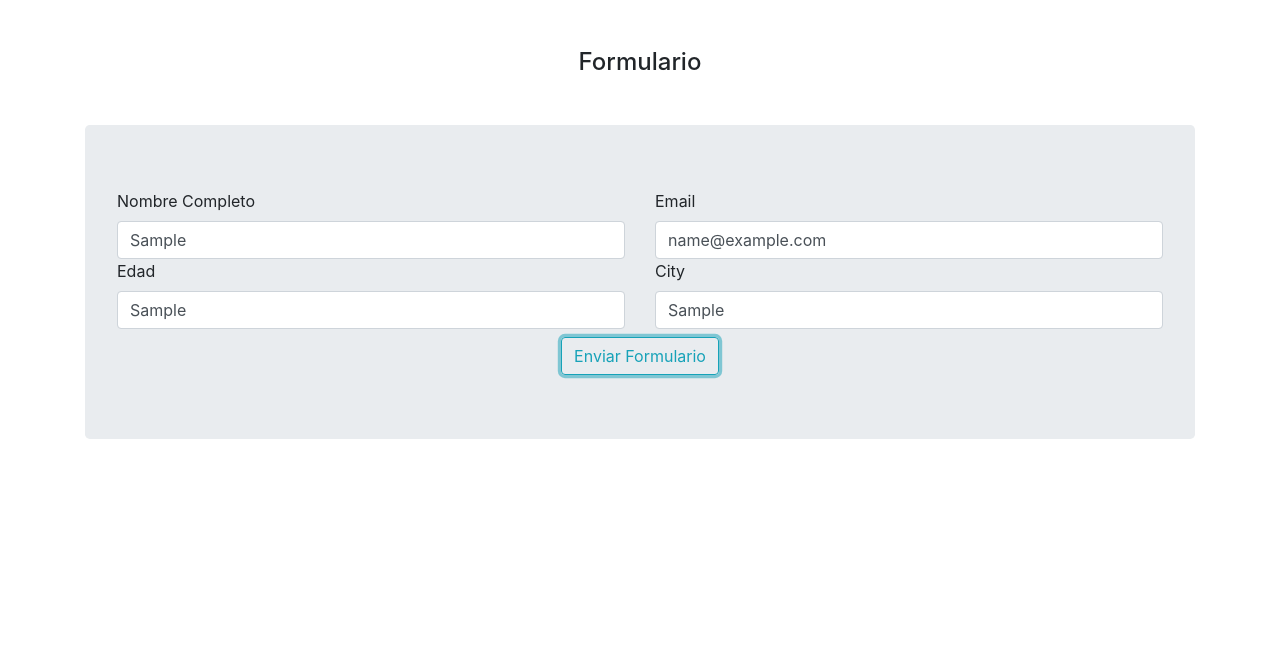
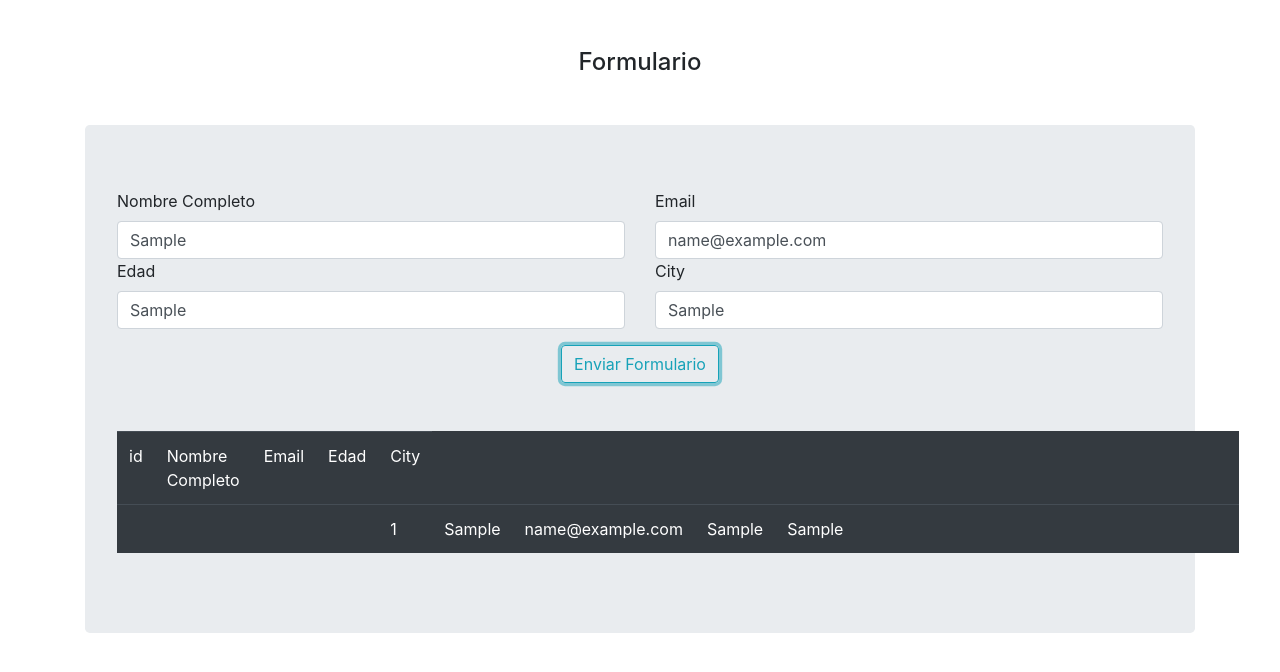
Before and after one commit to SandovalJr/javaScript-practices, a plain HTML site: page crud-basic/index.html in a window 1280 px wide. Both pictures are taken after typing "Sample", "name@example.com", "Sample", "Sample" into the empty fields and a click on the button "Enviar Formulario". Drawn offline with nearby package versions, Linux system fonts and the light colour scheme.

Commit message:
ya imprime los resultados

```diff
--- a/crud-basic/crud.js
+++ b/crud-basic/crud.js
@@ -1,4 +1,5 @@
 let arraydata = [];
+let contadordatatable = 0;
 
 function senddata() {
   // console.log('funciona');
@@ -18,5 +19,34 @@ function senddata() {
   };
 
   arraydata.push(jsondata);
-//   console.log(arraydata);
+  // console.log(arraydata);
+
+  datatable();
 }
+
+function datatable() {
+  for (let i = contadordatatable; i < arraydata.length; i++) {
+    // console.log(`for contador ${i}`);
+    let filaActual = document.getElementById("tblDatos").insertRow(i);
+
+    for (let j = 0; j < 5; j++) {
+      var city = filaActual.insertCell(j);
+      var edad = filaActual.insertCell(j);
+      var email = filaActual.insertCell(j);
+      var name = filaActual.insertCell(j);
+      var id = filaActual.insertCell(j);
+    }
+
+    id.innerHTML = arraydata[i].id;
+    name.innerHTML = arraydata[i].name;
+    email.innerHTML = arraydata[i].email;
+    edad.innerHTML = arraydata[i].edad;
+    city.innerHTML = arraydata[i].city;
+  }
+
+  contadordatatable++;
+}
+
+function eliminar(id) {
+  arraydata.splice(id, 1);
+}
--- a/crud-basic/index.html
+++ b/crud-basic/index.html
@@ -47,10 +47,29 @@
               <input type="text" class="form-control" id="city" />
             </div>
           </div>
-          <div class="centrar">
+          <div class="centrar mt-2">
             <button class="mt-2 btn btn-outline-info">Enviar Formulario</button>
           </div>
         </form>
+
+
+<table  class="table table-dark table-hover mt-5">
+  <thead>
+    <tr>
+      <td>id</td>
+      <td>Nombre Completo</td>
+      <td>Email</td>
+      <td>Edad</td>
+      <td>City</td>
+    </tr>
+  </thead>
+  <tbody id="tblDatos">
+
+  </tbody>
+</table>
+
+
+
       </div>
     </div>
 
```
